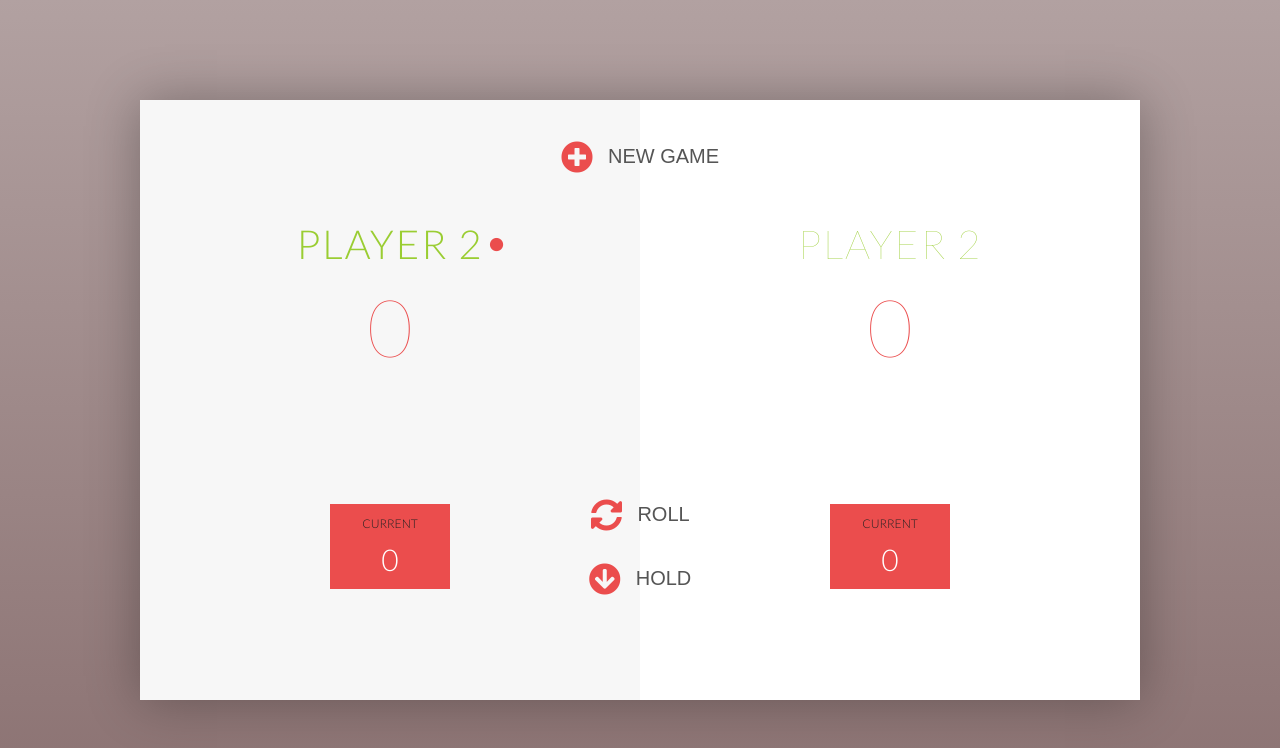
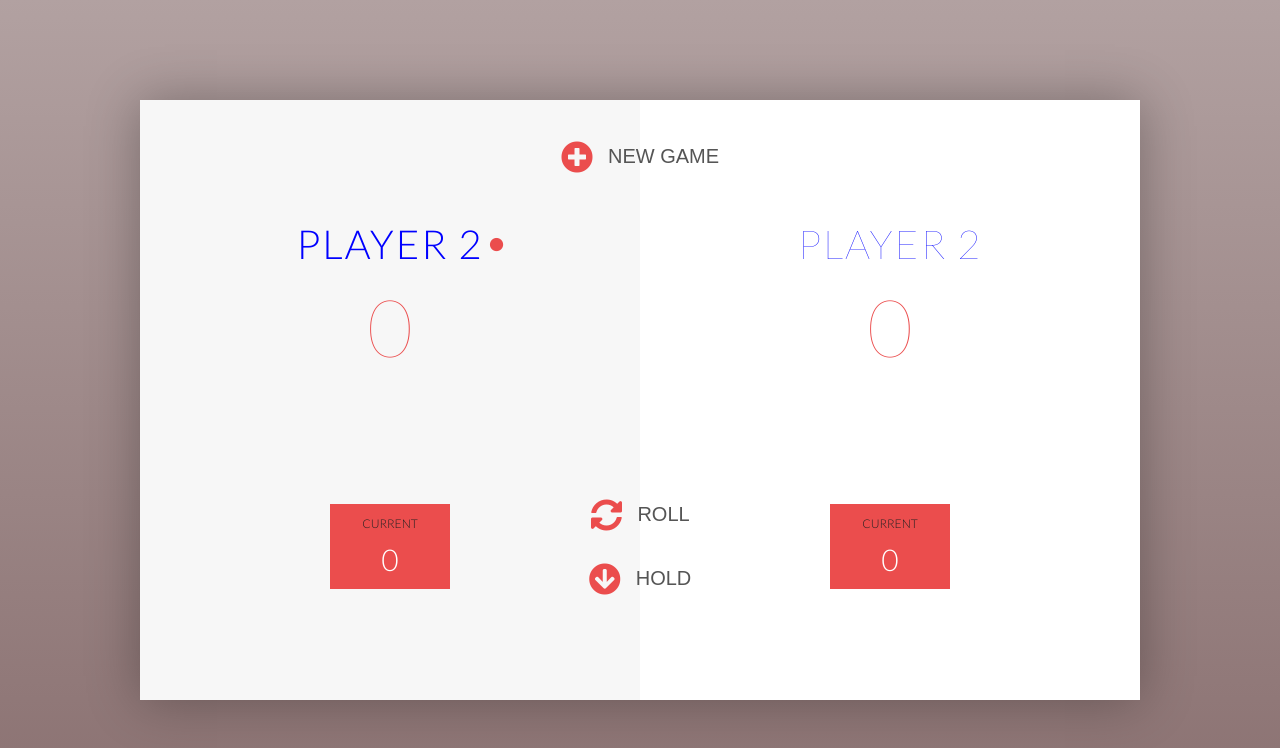
Before and after one commit to hyunsuk-tak/0506, a website: page root/index.html in a window 1280 px wide. Drawn offline with Linux system fonts and the light colour scheme.

Commit message:
colorchange

```diff
--- a/root/css/dice.css
+++ b/root/css/dice.css
@@ -7,7 +7,7 @@ body{
     background-image: linear-gradient(rgba(62,20,20,.4), rgba(62,20,20,.6));
     background-size: cover;
     height: 100vh;
-    color: yellowgreen;
+    color: blue;
     font-family: 'Lato', sans-serif;
     position: relative;
 }
```
